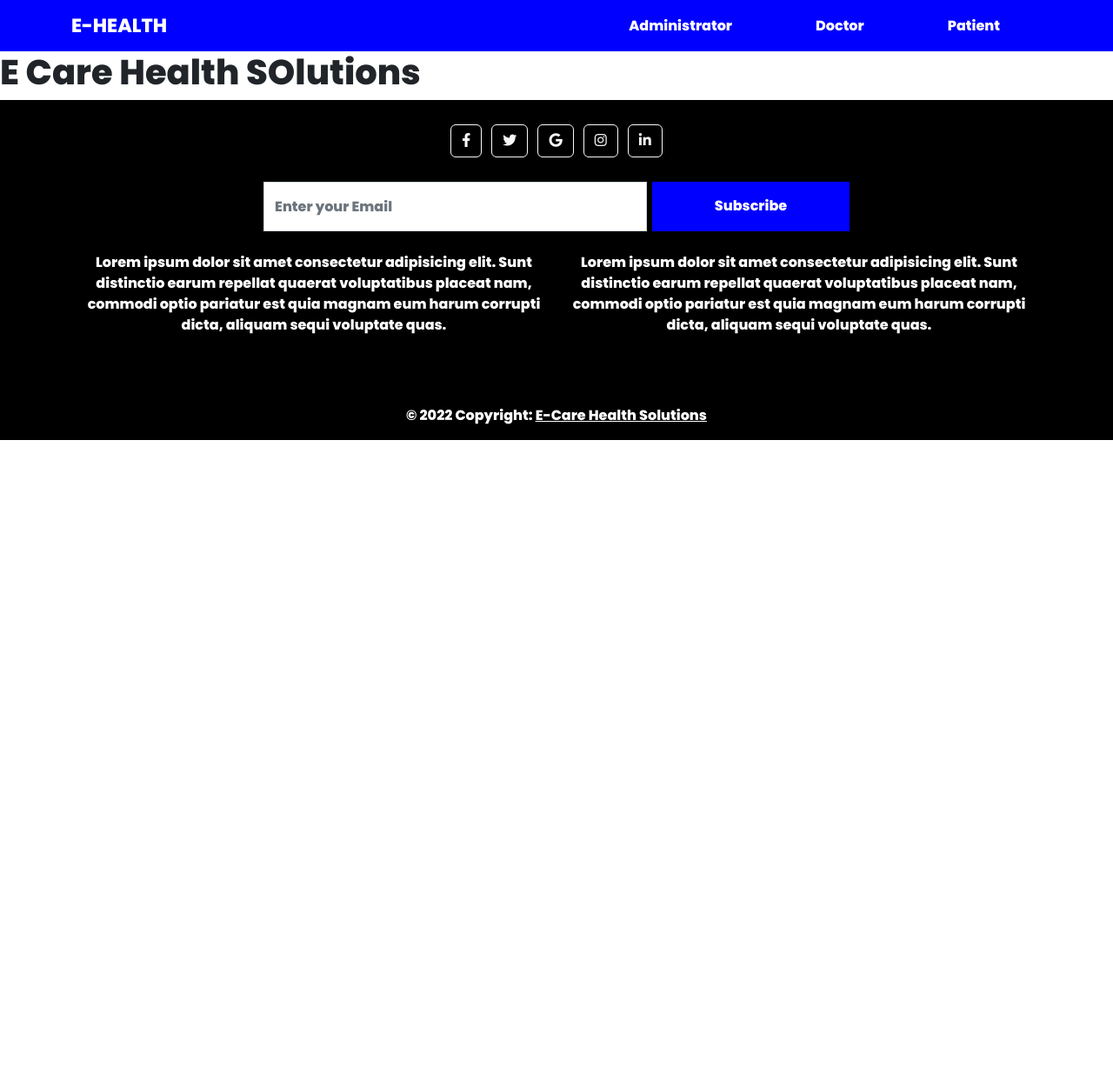
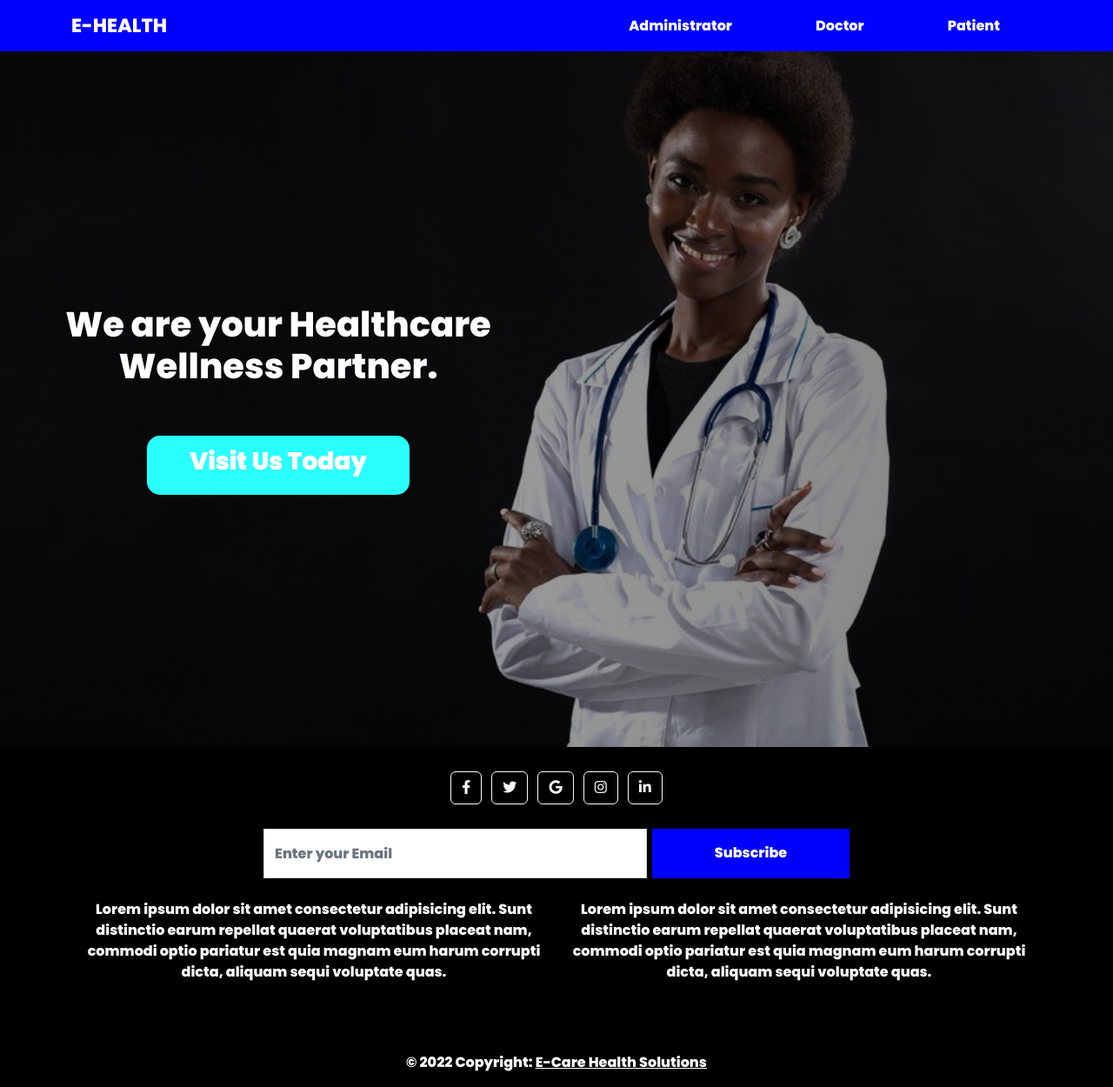
Before and after one commit to FaithKwamboka/E_Health-Solutions, a Django app: page / in a window 1280 px wide. Shown: the whole page at 87% size. Before the commit the page ends 506 px from the top, so only its background shows below. Run offline with Django 4.2, Linux system fonts and the light colour scheme; some libraries are stand-ins or nearby versions.

Commit message:
ft:add the landing page

```diff
--- a/hospital/templates/index.html
+++ b/hospital/templates/index.html
@@ -2,5 +2,16 @@
 {% load static %}
 {% load bootstrap4 %}
 {% block content %}
-<h1>E Care Health SOlutions</h1>
+<div class="container-fluid landing">
+
+    <div class="row txt">
+        <div class="col-lg-6 col-md-12 col-sm-12 note">
+            <h1>We are your Healthcare <br> Wellness Partner.</h1>
+            <button type="button" class="btn mt-5 text-white text-center" style="background-color:rgb(21, 158, 222) !important;"><h3>Visit Us Today</h3></button>
+        </div>
+        <div class="col-lg-6 col-md-12 col-sm-12 "></div>
+    </div>
+
+
+</div>
 {% endblock %}
--- a/static/css/style.css
+++ b/static/css/style.css
@@ -3,25 +3,56 @@
 * {
   margin: 0;
   padding: 0;
-  box-sizing: border-box;}
+  box-sizing: border-box;
+}
 
 body {
   font-family: "Poppins", sans-serif;
+  color: white;
 }
-.navbar{
-    background-color: rgba(0,0,255,1);
+.navbar {
+  background-color: rgba(0, 0, 255, 1);
 }
-.navbar a{
-    color: white !important;
-    font-weight:600!important;
+.navbar a {
+  color: white !important;
+  font-weight: 600 !important;
 }
-.navbar-brand{
-    font-size: 22px !important;
+.navbar-brand {
+  font-size: 22px !important;
 }
-.links{
-    display:flex;
-    justify-content: end;
+.links {
+  display: flex;
+  justify-content: end;
 }
-footer{
+footer {
   background-color: black;
 }
+.landing {
+  background-image: linear-gradient(
+      100deg,
+      rgba(0, 0, 0, 0.3),
+      rgba(0, 0, 0, 0.5)
+    ),
+    url("/static/images/landingpage-back.jpg");
+  /* opacity: 1; */
+  -webkit-background-size: cover;
+  -moz-background-size: cover;
+  -o-background-size: cover;
+  background-size: cover;
+  background-position: center;
+  background-repeat: no-repeat !important;
+  height: 100vh;
+}
+.txt {
+  justify-content: center;
+  align-items: center;
+  align-content: center;
+  text-align: center;
+  height: 100vh;
+  filter: brightness(200%) !important;
+}
+.landing button {
+  height: 1.8cm;
+  width: 8cm;
+  border-radius: 15px !important;
+}
```
Also changed, not shown: hospital/templates/footer.html (+3 -6 lines).
